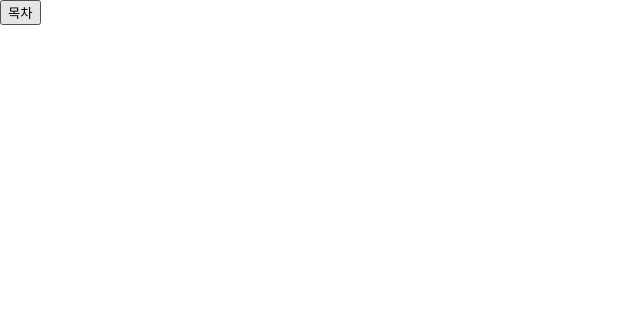
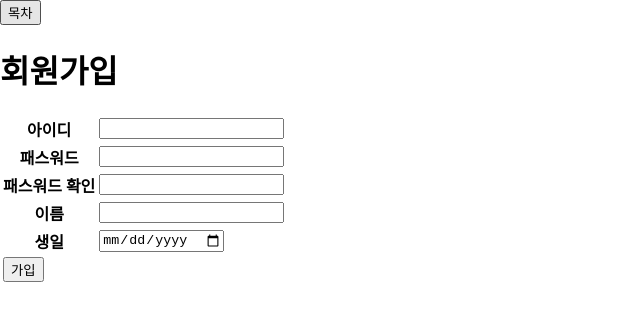
Before and after one commit to shlee9412/igloo-react, a React (Create React App) app: page /signup in a window 1280 px wide. Before the commit this address had no page. Shown: the top 320 px of the page, without its empty margins (0-640 px from the left). Built offline with nearby package versions, Linux system fonts and the light colour scheme.

Commit message:
회원가입 예제

```diff
--- a/src/RouteContainer.tsx
+++ b/src/RouteContainer.tsx
@@ -1,9 +1,10 @@
 import { BrowserRouter, Routes, Route } from 'react-router-dom';
-import Contacts from './Contacts';
-import Counter from './Counter';
-import Header from './Header';
-import IndexList from './IndexList';
-import TimeInterval from './TimeInterval';
+import Header from './components/Header';
+import Contacts from './pages/Contacts';
+import Counter from './pages/Counter';
+import IndexList from './pages/IndexList';
+import SignUp from './pages/SignUp';
+import TimeInterval from './pages/TimeInterval';
 
 const RouteContainer = () => {
   return (
@@ -14,6 +15,7 @@ const RouteContainer = () => {
         <Route path="/counter" element={<Counter />} />
         <Route path="/timeInterval" element={<TimeInterval />} />
         <Route path="/contacts" element={<Contacts />} />
+        <Route path="/signup" element={<SignUp />} />
       </Routes>
     </BrowserRouter>
   );
--- a/src/Counter.tsx
+++ b/src/pages/Counter.tsx
@@ -1,6 +1,6 @@
 import React, { useState } from 'react';
-import ButtonGroup from './ButtonGroup';
-import Num from './Num';
+import ButtonGroup from '../components/ButtonGroup';
+import Num from '../components/Num';
 
 const Counter = () => {
   const [num, setNum] = useState(100);
--- a/src/IndexList.tsx
+++ b/src/pages/IndexList.tsx
@@ -5,6 +5,7 @@ const indexList = [
   { id: 1, title: '카운터 예제', path: '/counter' },
   { id: 2, title: '인터벌 예제', path: '/timeInterval' },
   { id: 3, title: '연락처 예제', path: '/contacts' },
+  { id: 4, title: '회원가입 예제', path: '/signup' },
 ];
 
 const IndexList = () => {
--- /dev/null
+++ b/src/pages/SignUp.tsx
@@ -0,0 +1,130 @@
+import React, { useCallback, useMemo, useState } from 'react';
+
+interface FormInputParams {
+  key?: any
+  title: string
+  type: 'text' | 'password' | 'date'
+  value: string
+  onChange: React.ChangeEventHandler<HTMLInputElement>
+}
+
+const SignUp = () => {
+  const [userId, setUserId] = useState('');
+  const [password, setPassword] = useState('');
+  const [passwordConfirm, setPasswordConfirm] = useState('');
+  const [name, setName] = useState('');
+  const [birth, setBirth] = useState('');
+
+  const register: React.FormEventHandler<HTMLFormElement> = useCallback(e => {
+    e.preventDefault();
+    console.log({
+      userId,
+      password,
+      passwordConfirm,
+      name,
+      birth
+    });
+  }, [userId, password, passwordConfirm, name, birth]);
+
+  const formInput = useCallback(({ key, title, type, value, onChange }: FormInputParams) => {
+    return (
+      <tr key={key}>
+        <th>{title}</th>
+        <td>
+          <input type={type} value={value} onChange={onChange} />
+        </td>
+      </tr>
+    );
+  }, []);
+
+  const inputParams: FormInputParams[] = useMemo(() => {
+    return [
+      {
+        key: 1,
+        title: '아이디',
+        type: 'text',
+        value: userId,
+        onChange: e => setUserId(e.target.value)
+      },
+      {
+        key: 2,
+        title: '패스워드',
+        type: 'password',
+        value: password,
+        onChange: e => setPassword(e.target.value)
+      },
+      {
+        key: 3,
+        title: '패스워드 확인',
+        type: 'password',
+        value: passwordConfirm,
+        onChange: e => setPasswordConfirm(e.target.value)
+      },
+      {
+        key: 4,
+        title: '이름',
+        type: 'text',
+        value: name,
+        onChange: e => setName(e.target.value)
+      },
+      {
+        key: 5,
+        title: '생일',
+        type: 'date',
+        value: birth,
+        onChange: e => setBirth(e.target.value)
+      }
+    ];
+  }, [userId, password, passwordConfirm, name, birth]);
+
+  return (
+    <div>
+      <h1>회원가입</h1>
+      <form onSubmit={register}>
+        <table>
+          <tbody>
+            {inputParams.map((d) => formInput(d))}
+
+            {/* <tr>
+              <th>아이디</th>
+              <td>
+                <input type="text" value={userId} onChange={e => setUserId(e.target.value)} />
+              </td>
+            </tr>
+            <tr>
+              <th>패스워드</th>
+              <td>
+                <input type="password" value={password} onChange={e => setPassword(e.target.value)} />
+              </td>
+            </tr>
+            <tr>
+              <th>패스워드 확인</th>
+              <td>
+                <input type="password" value={passwordConfirm} onChange={e => setPasswordConfirm(e.target.value)} />
+              </td>
+            </tr>
+            <tr>
+              <th>이름</th>
+              <td>
+                <input type="text" value={name} onChange={e => setName(e.target.value)} />
+              </td>
+            </tr>
+            <tr>
+              <th>생일</th>
+              <td>
+                <input type="date" value={birth} onChange={e => setBirth(e.target.value)} />
+              </td>
+            </tr> */}
+            <tr>
+              <td colSpan={2}>
+                <button type="submit">가입</button>
+              </td>
+            </tr>
+          </tbody>
+        </table>
+      </form>
+    </div>
+  );
+};
+
+export default SignUp;
```
Also changed, not shown: src/components/ButtonGroup.tsx (renamed from src/ButtonGroup.tsx), src/components/Header.tsx (renamed from src/Header.tsx), src/components/Num.tsx (renamed from src/Num.tsx), src/pages/Contacts.tsx (renamed from src/Contacts.tsx), src/pages/TimeInterval.tsx (renamed from src/TimeInterval.tsx), 1 other file (tests, documents, lock files or other folders).
